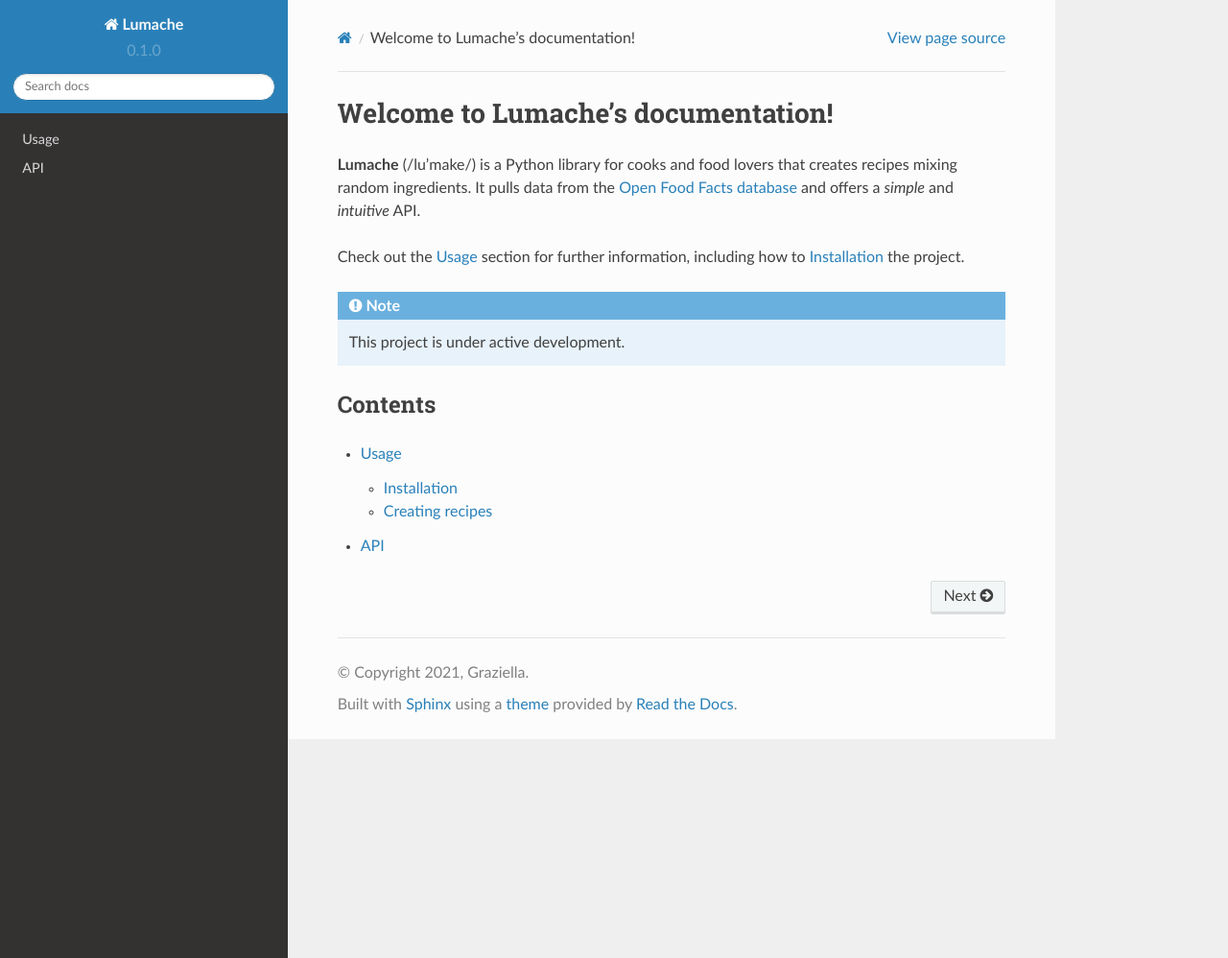
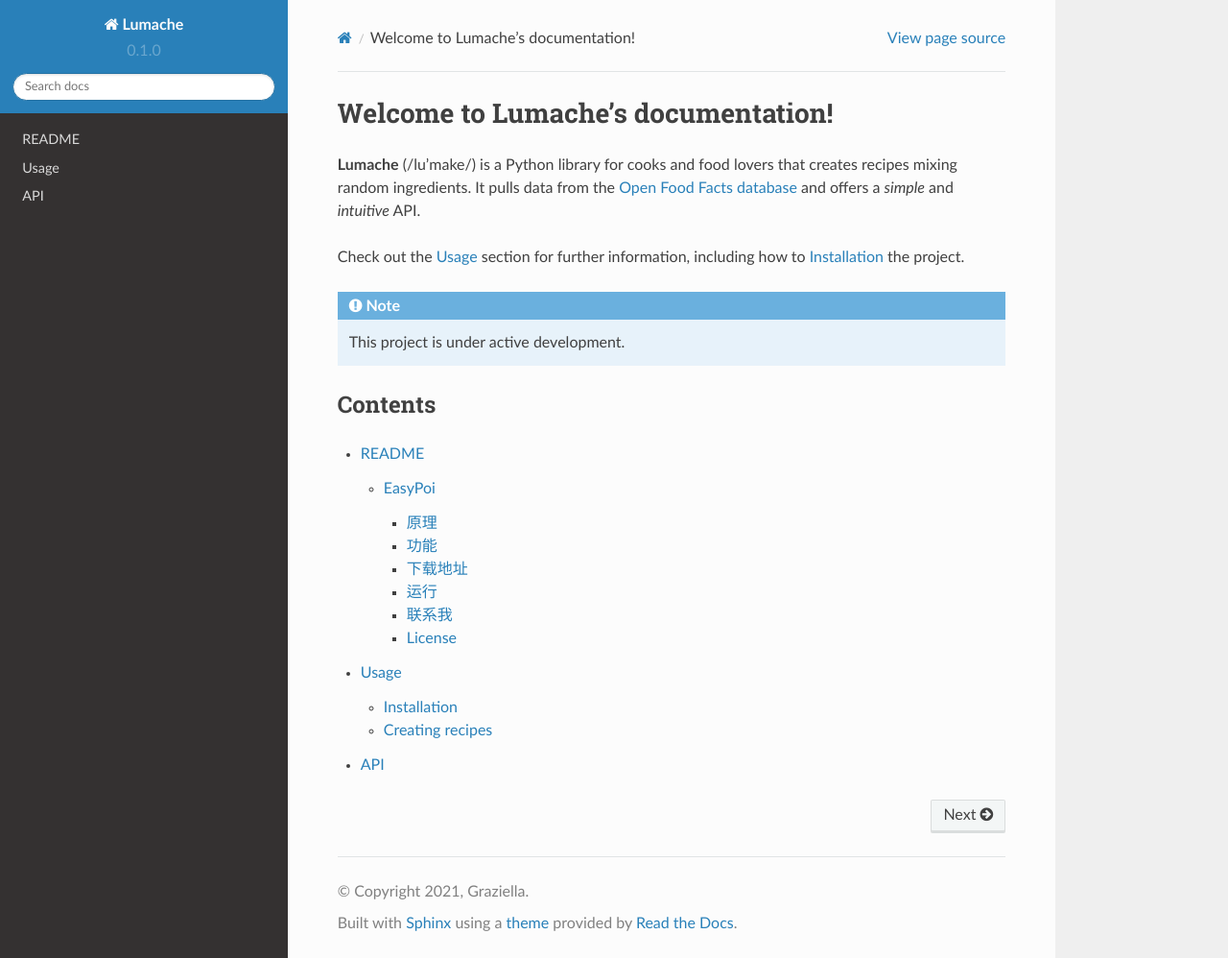
Before and after one commit to soaringsoul/easypoi, a Sphinx documentation site: the page built from docs/source/index.rst, in a window 1280 px wide and 998 px high. Shown: the whole window at 96% size. Built offline with Sphinx 7.4.7 and the Read the Docs theme 2.0.0, drawn with Linux system fonts in a browser that asks for light colours; some of the changed lines change nothing that is shown.

Commit message:
update to readthedocs

```diff
--- a/docs/source/index.rst
+++ b/docs/source/index.rst
@@ -17,6 +17,6 @@
 --------
 
 .. toctree::
-
+   introduce
    usage
    api
--- /dev/null
+++ b/docs/source/introduce.rst
@@ -0,0 +1,73 @@
+README
+======
+
+EasyPoi
+-------
+
+原理
+~~~~
+
+知乎：\ `获取中国指定行政区域内所有POIS(兴趣点)的方法 <https://zhuanlan.zhihu.com/p/48081408>`__
+
+功能
+~~~~
+
+1
+获取中国境内指定行政区域内（最小可精确到街道）的指定关键词的所有兴趣点；
+例如可以获取一个城市内所有的便利店、商场、超市、咖啡店、大学等地理位置信息，包括经纬度、所在的省、市、区县、街道等等。
+
+2 获取指定地点(地址或经纬度坐标)方圆N公里以内指定关键词的所有兴趣点。
+
+3
+可组合批量获取中国境内多个行政区域内多个关键词的所有兴趣点信息。例如你可以同时获取成都市、西安市、上海市三个指定的城市里所有超市、商场和大学的数据。
+
+下载地址
+~~~~~~~~
+
+   天翼云盘：\ https://cloud.189.cn/t/nQJbqurQVnau
+
+如果发现下载地址失效，请在微信搜索人文互联网
+公众号，关注后回复"poi"获取最新的下载链接；
+
+运行
+~~~~
+
+非常简单，所见即所得，不做过多说明。
+
+.. raw:: html
+
+   <html xmlns="http://www.w3.org/1999/xhtml"><head></head><body><figure><img alt="" src="file:///Users/soaringsoul/Library/CloudStorage/OneDrive-个人/myGitHubProjects/easypoi/.gitbook/assets/image.png?lastModify=1675694984958" data-src=".gitbook/assets/image.png" onerror="this.style.display = 'none';" /><figcaption></figcaption></figure></body></html>
+
+**采集结果示例**
+
+-  csv
+
+.. image:: https://pic3.zhimg.com/80/v2-f5f25aa2ad2c7fe1fd20f89069921aee\_720w.jpg
+   :alt:
+
+-  excel
+
+.. image:: https://pic3.zhimg.com/80/v2-03befe01d1f890ac48f12b42f513e13e\_720w.jpg
+   :alt:
+
+-  mysql
+
+.. image:: https://pic3.zhimg.com/80/v2-aacdf72a7f5611ef8bf8e9b45db6ff66\_720w.jpg
+   :alt:
+
+联系我
+~~~~~~
+
+如果在使用过程中遇到无法解决的问题，你可以通过关注我的个人公众号找到我。
+
+另外，也可以通过提交issue的方式提交问题。
+
+.. raw:: html
+
+   <html xmlns="http://www.w3.org/1999/xhtml"><head></head><body><figure><img alt="" src="file:///Users/soaringsoul/Library/CloudStorage/OneDrive-个人/myGitHubProjects/easypoi/.gitbook/assets/image (1).png?lastModify=1675694984958" data-src=".gitbook/assets/image (1).png" onerror="this.style.display = 'none';" /><figcaption></figcaption></figure></body></html>
+
+License
+~~~~~~~
+
+`Apache 2.0
+License <https://www.apache.org/licenses/LICENSE-2.0.html>`__.
```
